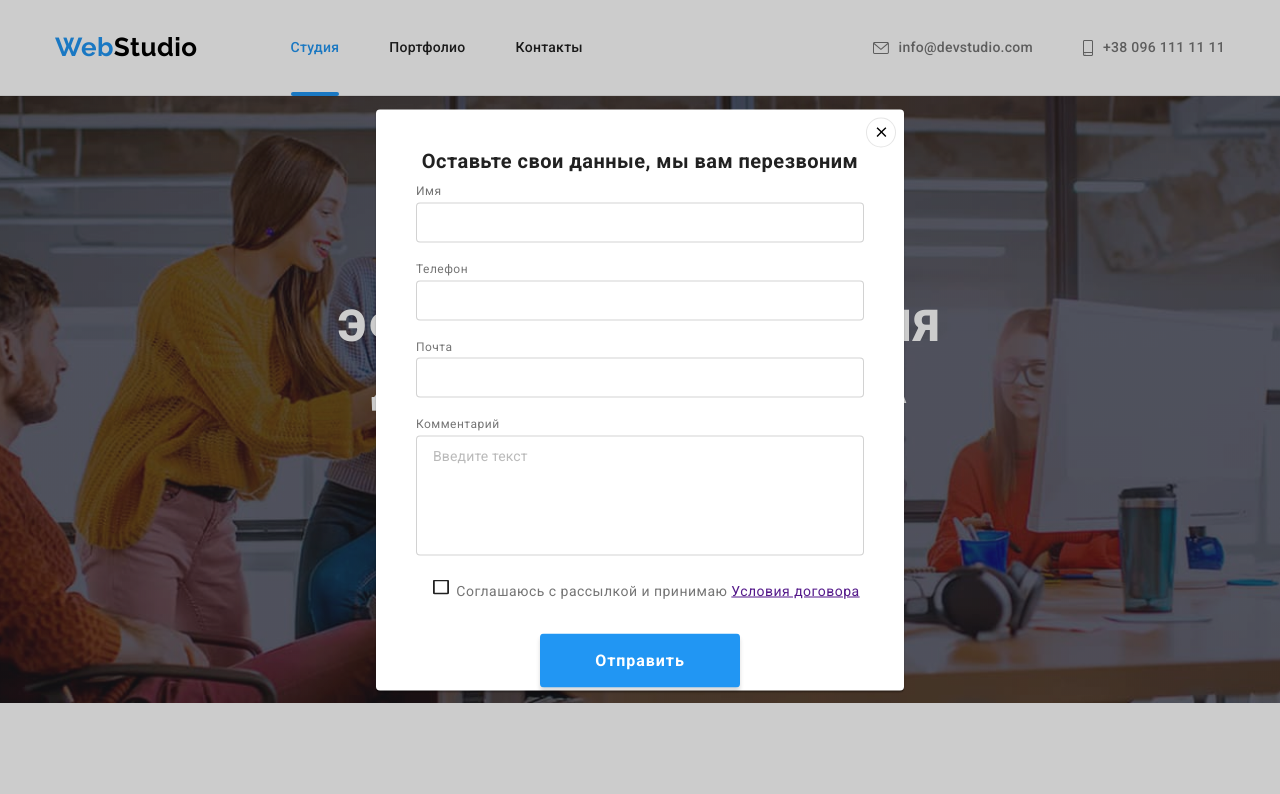
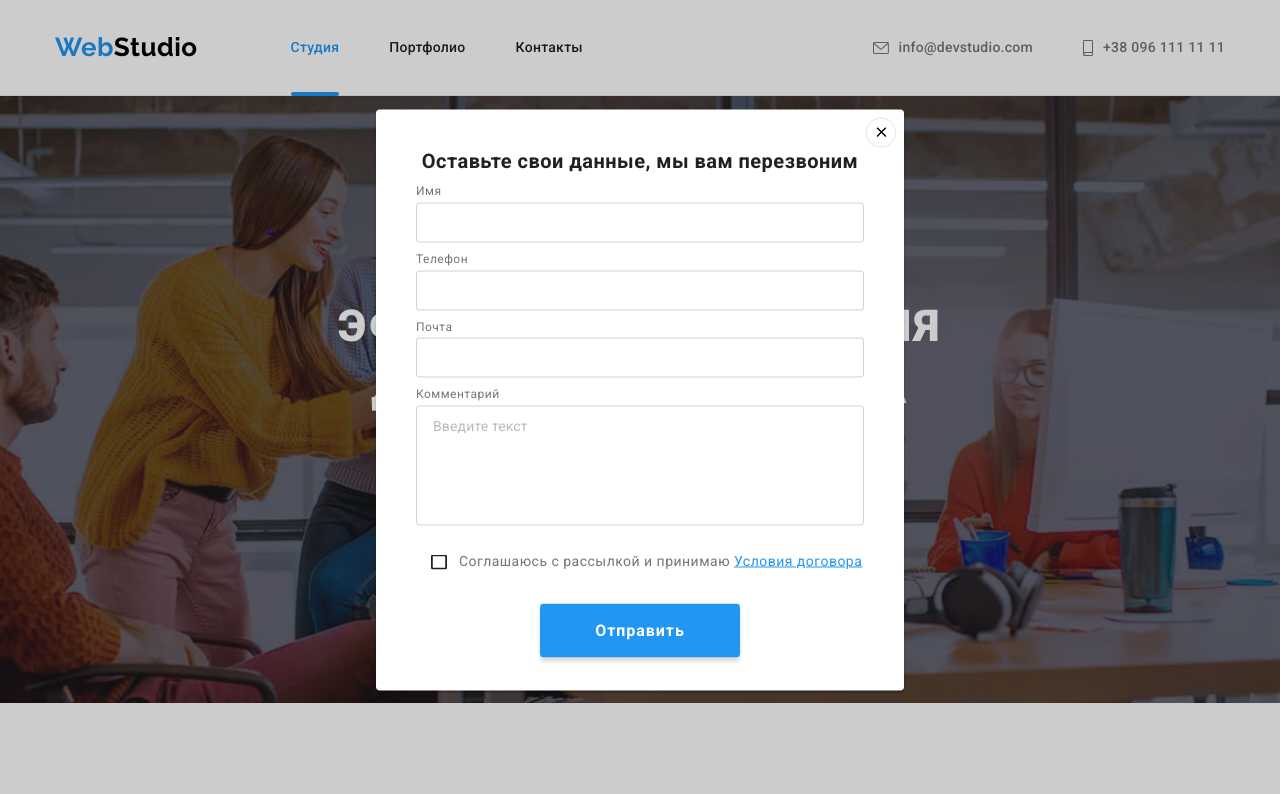
Before and after one commit to Peleshko/goit-markup-hw-06, a plain HTML site: page index.html in a window 1280 px wide. Both pictures are taken after a click on the button "Заказать услугу". Shown: the top 794 px of the page. Drawn offline with nearby package versions, Linux system fonts and the light colour scheme.

Commit message:
доделала чекбокс

```diff
--- a/css/style.css
+++ b/css/style.css
@@ -604,7 +604,7 @@ body {
 }
 
 .modal-form-label {
-    margin-bottom: 20px;
+    margin-bottom: 10px;
     font-size: 12px;
 }
 
@@ -717,7 +717,12 @@ body {
 
 .policy {
     text-align: center;
+    margin-top: 10px;
     margin-bottom: 30px;
+}
+
+.policy a {
+    color: var(--accent-color);
 }
 
 .visually-hidden {
@@ -741,13 +746,18 @@ body {
 }
 
 .checkbox-policy {
-    position: absolute;
+    vertical-align: middle;
     width: 16px;
     height: 15px;
     margin-left:-23px;
+    margin-right: 8.38px;
 
     background-image: url(../images/not-checked.svg);
     background-color: var(--secondary-text-color);
+
+    transition-property: background-image, background-color,;
+    transition-duration: var(--transition-duration);
+    transition-timing-function: var(--animation-timing-function);
 }
 
 .modal-form-checkbox:checked + .checkbox-policy {
@@ -755,7 +765,8 @@ body {
     background-color: var(--accent-color);
     background-origin: border-box;
     border-radius: 2px;
-    border-color: var(--accent-color);
+    fill: var(--accent-color);
+    bodrer:0;
 }
 
 /*.modal-form-checkbox-policy::before {
```
